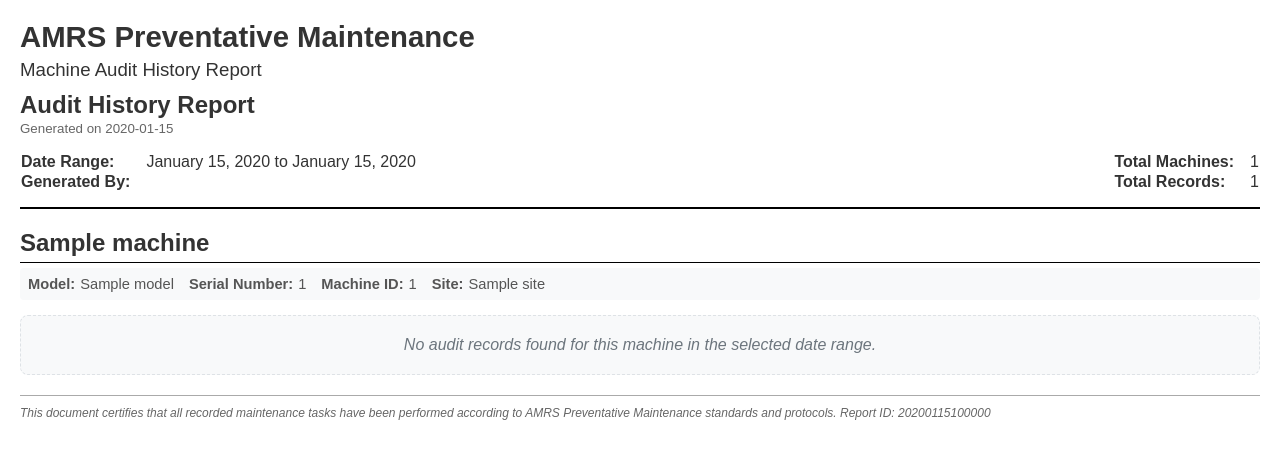
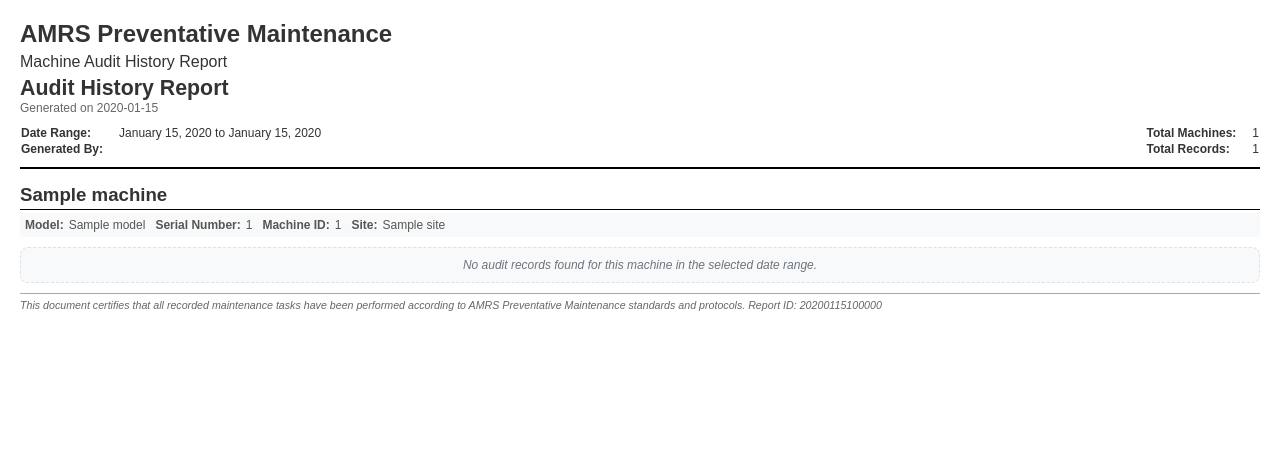
Before and after one commit to drizzydom/AMRS-Preventative-Maintenance, a Flask app: template templates/audit_history_pdf.html in a window 1280 px wide. Shown: the top 469 px of the page. Run offline with Flask 3, Linux system fonts and the light colour scheme; the template is opened without the code that fills it: most values are stand-ins (such as "Sample title", 1, 10 or a date in 2020).

Commit message:
feat: Update print styles for audit history PDF to landscape orientation and improve layout with reduced margins and font sizes

```diff
--- a/static/css/print.css
+++ b/static/css/print.css
@@ -91,7 +91,7 @@
     /* Hide browser UI elements during print */
     @page {
         margin: 0.5in !important; /* Standard margin for printing */
-        size: portrait !important; /* Default to portrait, can be overridden */
+        size: landscape !important; /* Default to landscape */
     }
 
     /* Ensure page breaks don't occur in bad places */
--- a/templates/audit_history_pdf.html
+++ b/templates/audit_history_pdf.html
@@ -9,40 +9,41 @@
             margin: 0;
             padding: 20px;
             color: #333;
+            font-size: 9pt; /* Reduced overall font size */
         }
 
         /* Header & Print Layout */
         .print-header {
-            margin-bottom: 20px;
+            margin-bottom: 15px;
             border-bottom: 2px solid #000;
-            padding-bottom: 15px;
+            padding-bottom: 10px;
         }
 
         .company-info {
-            margin-bottom: 10px;
+            margin-bottom: 5px;
         }
 
         .company-info h1 {
-            font-size: 22pt;
+            font-size: 18pt;
             margin: 0;
         }
 
         .company-info p {
-            font-size: 14pt;
+            font-size: 12pt;
             margin: 5px 0 0;
         }
 
         .report-title {
-            margin-bottom: 15px;
+            margin-bottom: 10px;
         }
 
         .report-title h2 {
-            font-size: 18pt;
+            font-size: 16pt;
             margin: 0;
         }
 
         .report-id {
-            font-size: 10pt;
+            font-size: 9pt;
             color: #666;
         }
 
@@ -62,36 +63,33 @@
 
         /* Machine Section */
         .machine-section {
-            page-break-before: always;
-            margin-bottom: 30px;
-        }
-
-        .machine-section:first-child {
-            page-break-before: auto;
+            /* Remove page break */
+            /* page-break-before: always; */
+            margin-bottom: 15px;
+            page-break-inside: avoid; /* Keep each machine section together */
         }
 
         /* Machine Header with Details */
         .machine-header {
-            page-break-inside: avoid;
-            margin-bottom: 15px;
+            margin-bottom: 10px;
         }
 
         .machine-title {
-            font-size: 18pt;
+            font-size: 14pt;
             font-weight: bold;
-            margin-bottom: 5px;
+            margin-bottom: 3px;
             border-bottom: 1px solid #000;
-            padding-bottom: 5px;
+            padding-bottom: 3px;
         }
 
         .machine-details {
             display: flex;
             flex-wrap: wrap;
-            gap: 15px;
-            font-size: 11pt;
+            gap: 10px;
+            font-size: 9pt;
             color: #555;
-            margin-bottom: 10px;
-            padding: 8px;
+            margin-bottom: 5px;
+            padding: 5px;
             background-color: #f8f9fa;
             border-radius: 4px;
         }
@@ -338,13 +339,13 @@
         }
 
         .legend-text {
-            font-size: 0.9rem;
+            font-size: 0.8rem;
             color: #495057;
         }
 
         /* No-data message */
         .no-data {
-            padding: 20px;
+            padding: 10px;
             text-align: center;
             color: #6c757d;
             font-style: italic;
@@ -355,13 +356,12 @@
 
         /* Footer */
         .certification-footer {
-            margin-top: 20px;
-            font-size: 9pt;
+            margin-top: 10px;
+            font-size: 8pt;
             color: #666;
             border-top: 1px solid #aaa;
-            padding-top: 10px;
+            padding-top: 5px;
             font-style: italic;
-            page-break-inside: avoid;
         }
 
         /* Complete machine section with content and footer */
@@ -369,9 +369,17 @@
             page-break-inside: avoid;
         }
 
+        /* Print specific styles to optimize layout */
         @page {
-            size: letter;
-            margin: 2cm;
+            size: letter landscape;
+            margin: 1.5cm; /* Reduced margins for more content space */
+        }
+
+        /* Container for the entire calendar + legend + tasks layout */
+        .print-calendar-container {
+            display: flex;
+            flex-direction: column;
+            gap: 10px;
         }
     </style>
 </head>
```
Also changed, not shown: other parts of templates/audit_history_pdf.html (+40 -37 lines).
